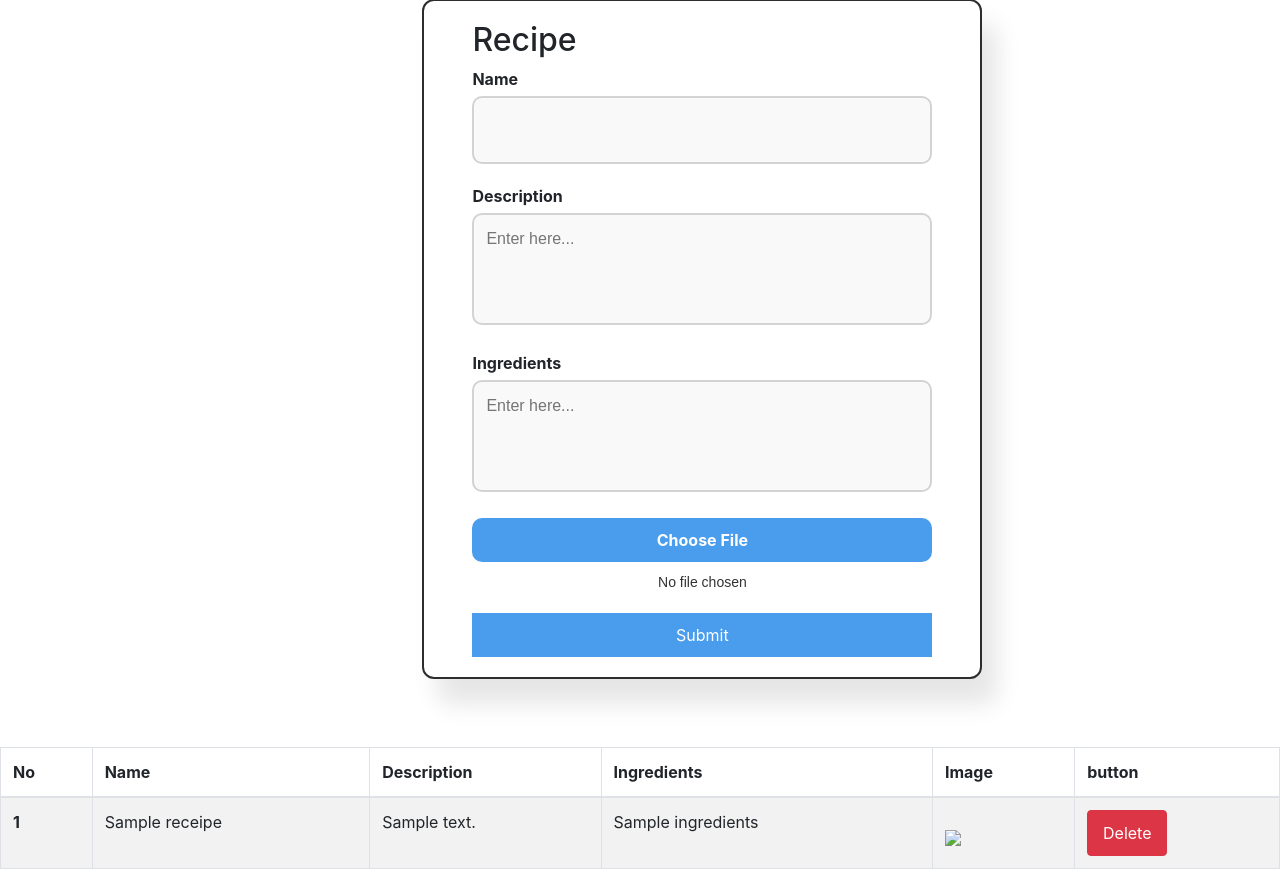
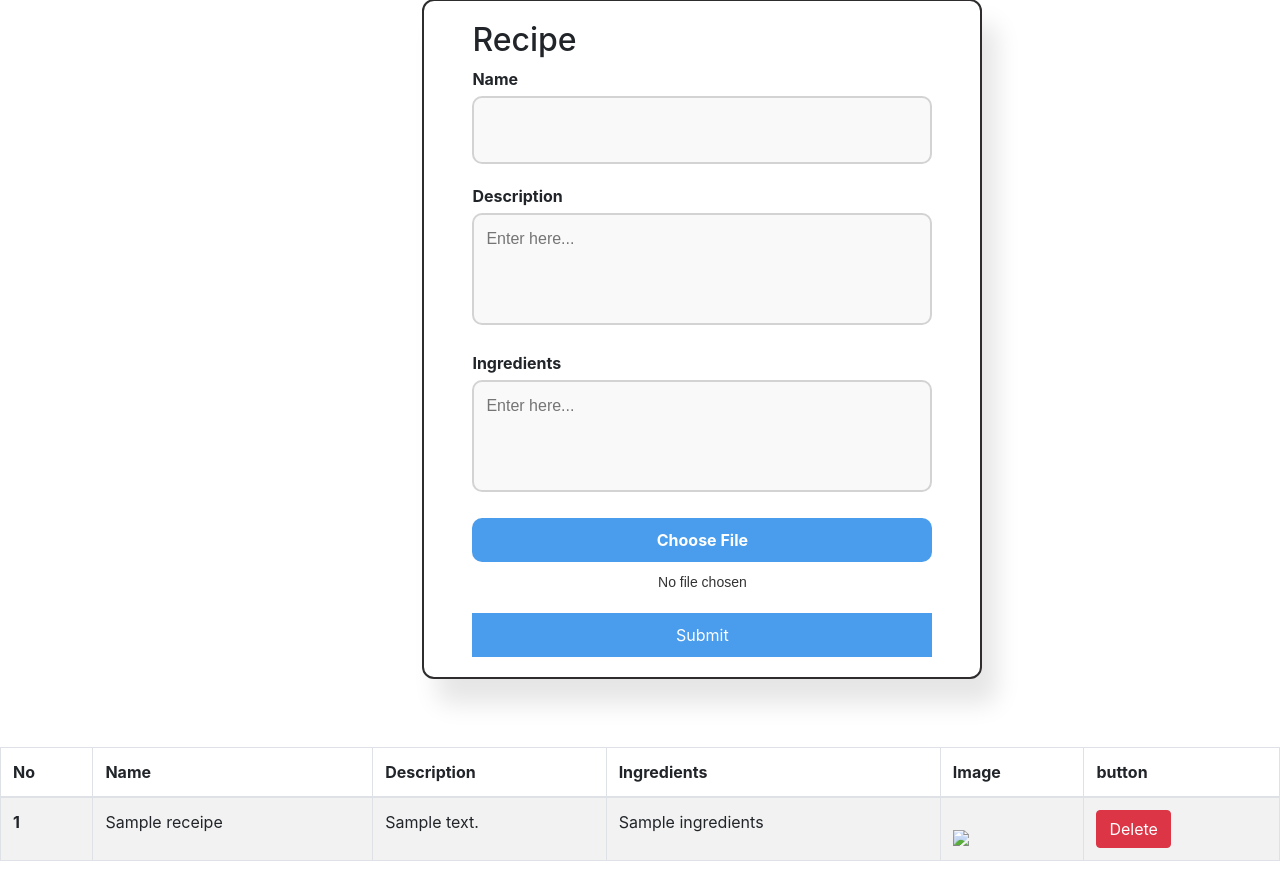
Before and after one commit to Vedp12/Receipe, a Django app: template templates/Receipe.html in a window 1280 px wide. Shown: the part 21-906 px from the top of the page. After the commit the page ends 882 px from the top, so only its background shows below. Run offline with Django 3.2, Linux system fonts and the light colour scheme; the template is opened without the code that fills it: most values are stand-ins (such as "Sample title", 1, 10 or a date in 2020).

Commit message:
Delete query created sucessfully

```diff
--- a/templates/Receipe.html
+++ b/templates/Receipe.html
@@ -82,10 +82,9 @@
         <td>{{receipes.Ingredients}}</td>
         <td><img id="image_table" src="{{receipes.Iamge.url}}" /></td>
         <td style="padding=100px">
-          {% comment %} <button type="submit" class="btn btn-xs btn-danger" style="width: 80px; padding: 10px">update</button> {% endcomment %}
-          <button type="submit" class="btn btn-xs btn-danger" style="width: 80px; padding: 10px">
-            Delete
-          </button>
+          <a href="/Deletereceipe/{{receipes.id}}/" class="btn btn-danger"
+            >Delete</a
+          >
         </td>
       </tr>
       {% endfor %}
--- a/views.py
+++ b/views.py
@@ -27,3 +27,9 @@ def receipe(request):
         return redirect('/Receipe/')
     # query_set=Receipe.objects.all()
     return render(request,"Receipe.html",{'Receipe':Receipe.objects.all()})
+
+def Deletereceipe(request ,id):
+    print(f"This is Receipe's id = {id}")
+    query_set = Receipe.objects.get(id=id)
+    query_set.delete()
+    return redirect('/Receipe/')
```
